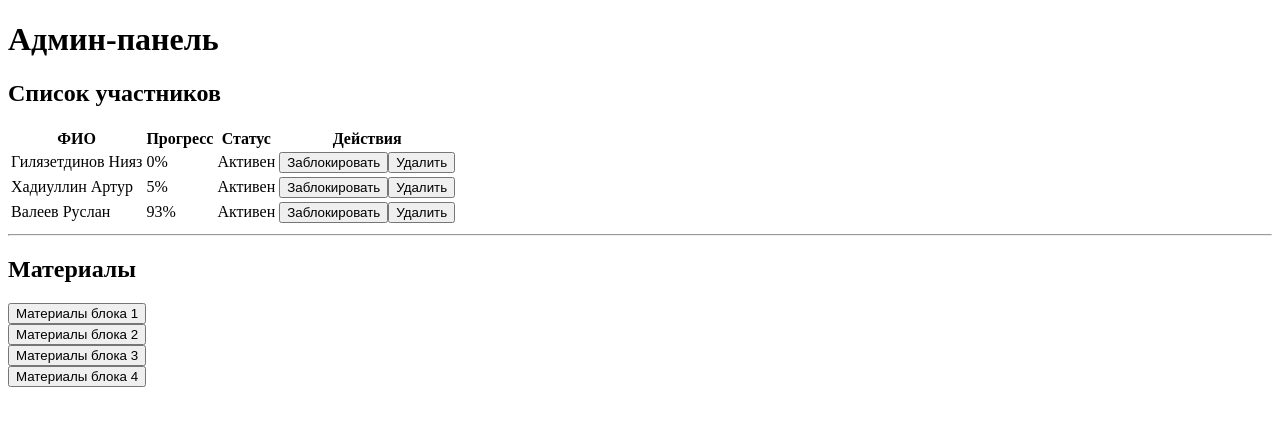
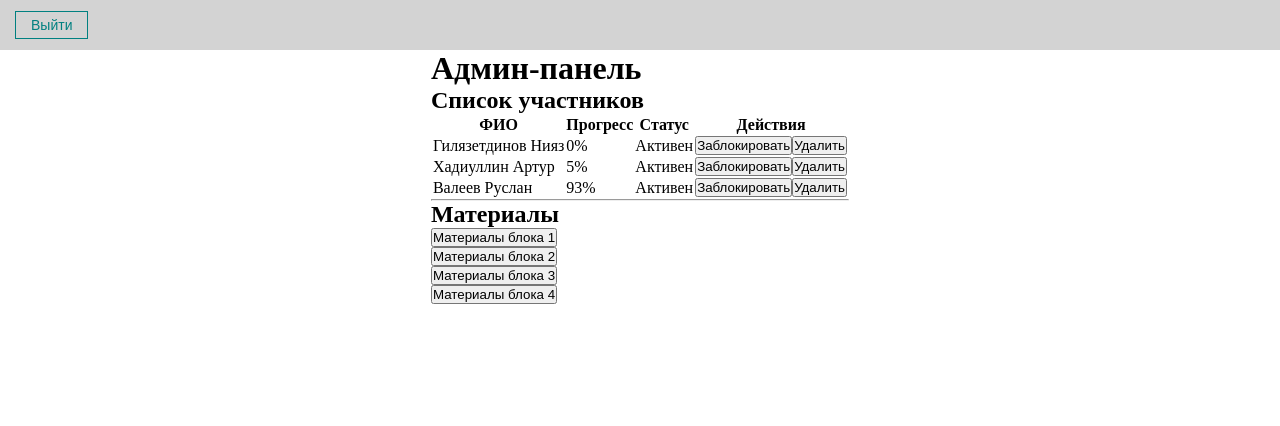
Before and after one commit to Lom101/CourseTelegramBot, a React (Create React App) app in the folder Frontend/: page /login in a window 1280 px wide. Shown: the top 426 px of the page. Built offline with nearby package versions, Linux system fonts and the light colour scheme.

Commit message:
выстроил архитектуру, добавил регистрацию. проблемы с выводом

```diff
--- a/Frontend/src/App.js
+++ b/Frontend/src/App.js
@@ -1,12 +1,47 @@
-import React from 'react';
-import AdminDashboard from './pages/AdminDashboard';
+// import React from 'react';
+// import AdminDashboard from './pages/AdminDashboard';
+
+// function App() {
+//   return (
+//     <div>
+//       <AdminDashboard />
+//     </div>
+//   );
+// }
+
+// export default App;
+
+import React, {useEffect, useState} from 'react';
+import './styles/App.css';
+import './styles/index.css';
+import {BrowserRouter} from "react-router-dom";
+import Navbar from "./components/UI/Navbar/Navbar";
+import AdminDashboard from "./pages/AdminDashboard";
+import {AuthContext} from "./context";
 
 function App() {
-  return (
-    <div>
-      <AdminDashboard />
-    </div>
-  );
+    const [isAuth, setIsAuth] = useState(false);
+    const [isLoading, setLoading] = useState(true);
+
+    useEffect(() => {
+        if (localStorage.getItem('auth')) {
+            setIsAuth(true)
+        }
+        setLoading(false);
+    }, [])
+
+    return (
+        <AuthContext.Provider value={{
+            isAuth,
+            setIsAuth,
+            isLoading
+        }}>
+            <BrowserRouter>
+                <Navbar/>
+                <AdminDashboard/>
+            </BrowserRouter>
+        </AuthContext.Provider>
+    )
 }
 
 export default App;
--- /dev/null
+++ b/Frontend/src/components/UI/Navbar/Navbar.jsx
@@ -0,0 +1,22 @@
+import React, {useContext} from 'react';
+import MyButton from "../button/MyButton";
+import {AuthContext} from "../../../context";
+
+const Navbar = () => {
+    const {isAuth, setIsAuth} = useContext(AuthContext);
+
+    const logout = () => {
+        setIsAuth(false);
+        localStorage.removeItem('auth')
+    }
+
+    return (
+        <div className="navbar">
+            <MyButton onClick={logout}>
+                Выйти
+            </MyButton>
+        </div>
+    );
+};
+
+export default Navbar;
--- /dev/null
+++ b/Frontend/src/components/UI/button/MyButton.jsx
@@ -0,0 +1,12 @@
+import React from 'react';
+import classes from './MyButton.module.css';
+
+const MyButton = ({children, ...props}) => {
+    return (
+        <button {...props} className={classes.myBtn}>
+            {children}
+        </button>
+    );
+};
+
+export default MyButton;
--- /dev/null
+++ b/Frontend/src/components/UI/button/MyButton.module.css
@@ -0,0 +1,8 @@
+.myBtn {
+    padding: 5px 15px;
+    color: teal;
+    font-size: 14px;
+    background: transparent;
+    border: 1px solid teal;
+    cursor: pointer;
+}
--- /dev/null
+++ b/Frontend/src/context/index.js
@@ -0,0 +1,3 @@
+import {createContext} from 'react'
+
+export const AuthContext = createContext(null);
--- /dev/null
+++ b/Frontend/src/styles/App.css
@@ -0,0 +1,72 @@
+* {
+    margin: 0;
+    padding: 0;
+    box-sizing: border-box;
+}
+
+#root {
+    display: flex;
+    flex-direction: column;
+    align-items: center;
+}
+
+.App {
+    width: 800px;
+}
+
+.post {
+    display: flex;
+    padding: 15px;
+    border: 2px solid teal;
+    margin-top: 15px;
+    justify-content: space-between;
+    align-items: center;
+}
+
+.post__btns {
+    display: flex;
+}
+
+.post-enter {
+    transform: translateX(-350px);
+}
+.post-enter-active {
+    transform: translateX(0px);
+    transition: all 500ms ease-in;
+}
+.post-exit {
+    opacity: 1;
+}
+.post-exit-active {
+    transform: translateX(-350px);
+    transition: all 500ms ease-in;
+}
+
+.page__wrapper {
+    margin-top: 30px;
+    display: flex;
+}
+
+.page {
+    padding: 10px;
+    border: 1px solid teal;
+    cursor: pointer;
+}
+
+.page__current {
+    border: 2px solid orange;
+    font-weight: bold;
+}
+
+.navbar {
+    height: 50px;
+    width: 100vw;
+    display: flex;
+    align-items: center;
+    padding: 0 15px;
+    background: lightgray;
+}
+
+.navbar__links {
+    margin-left: auto;
+}
```
Also changed, not shown: Frontend/public/router/index.js (added, +11 -0 lines), Frontend/src/pages/Error.jsx (added, +13 -0 lines), Frontend/src/pages/Login.jsx (added, +27 -0 lines), Frontend/src/styles/index.css (renamed from Frontend/src/index.css).
